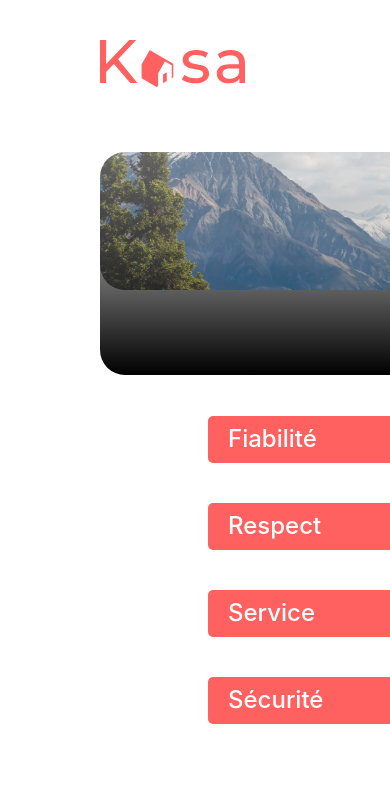
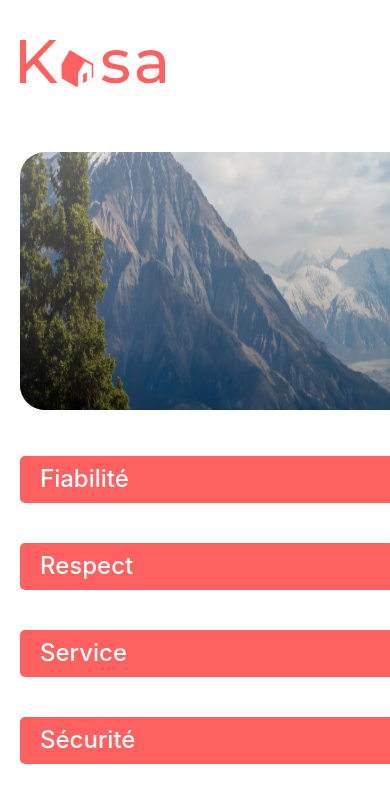
Before and after one commit to terence-line/Kasa, a React (Create React App) app: page /apropos in a window 390 px wide. Shown: the top 802 px of the page. Built offline with nearby package versions, Linux system fonts and the light colour scheme.

Commit message:
modification responsive

```diff
--- a/src/styles/Apropos.css
+++ b/src/styles/Apropos.css
@@ -46,21 +46,29 @@
 @media screen and (max-width:768px) {
 
     .banner-apropos {
-       max-width: 768px;
-       min-width: 375px;
+        max-width: 768px;
+        left: 20px;
+        height: 258px;
+        min-width: 336px;
+    }
 
-    }
 
     .banner-apropos .paysage2 {
         max-width: 768px;
-        min-width: 375px;
+        height: 258px;
+        min-width: 335px;
     }
 
     .container_collapse {
         max-width: 768px;
         min-width: 375px;
+        left: 20px;
+        top: 456px;
     }
 
-
-
+    .span-apropos  {
+        max-width: 768;
+        min-width: 375px;
+        left: 40px;
+    }
 }
--- a/src/styles/Header.css
+++ b/src/styles/Header.css
@@ -63,6 +63,7 @@ nav a:nth-child(2):focus {
         max-width: 768px;
         min-width: 335px;
         height: 47px;
+        left: 20px;
     }
 
     .logo {
```
